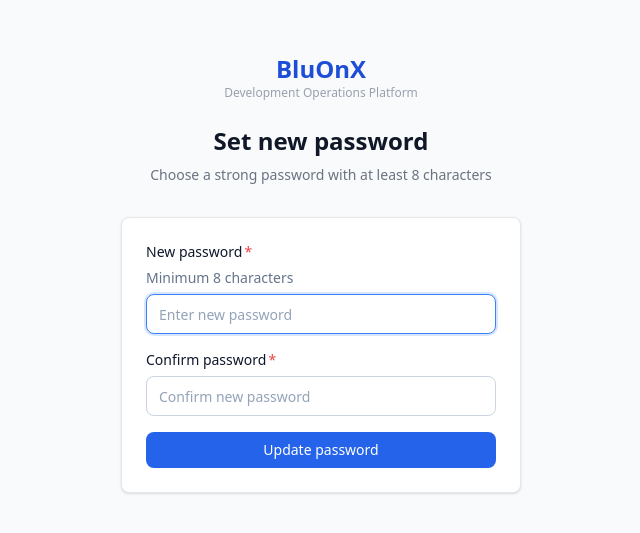
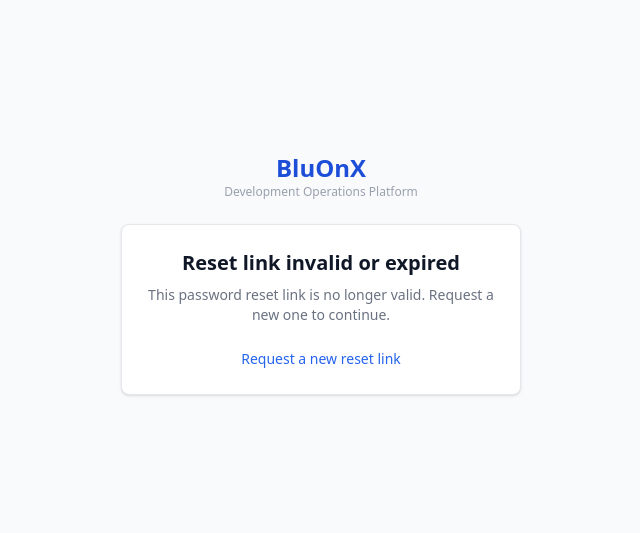
Before and after one commit to Sabir-Hussain-tkrupt/bluonx-capstone-automation_new, a React app in the folder frontend/: page /auth/reset-password in a window 1280 px wide. Shown: the part 127-660 px from the top of the page, without its empty margins (319-959 px from the left). Built offline with nearby package versions, Linux system fonts and the light colour scheme; no server answers; the HTML template or start-up script is replaced by a standard one.

Commit message:
fix(reset-password): gate on recovery session before submit and map   Auth session missing to actionable guidance (closes the async-session race   and the cryptic error on consumed/expired links); ResetPasswordPage only

```diff
--- a/frontend/src/features/auth/pages/ResetPasswordPage.tsx
+++ b/frontend/src/features/auth/pages/ResetPasswordPage.tsx
@@ -1,13 +1,33 @@
 import { useState } from 'react';
-import { useNavigate } from 'react-router-dom';
+import { Link, useNavigate } from 'react-router-dom';
+import { useAuth } from '@/contexts/AuthContext';
 import { updatePassword } from '@/services/auth.service';
 import { useToast } from '@/components/ui';
 import { SetPasswordForm } from '@/components/auth/SetPasswordForm';
 import { ROUTES } from '@/constants/routes';
 
+/**
+ * Password-reset landing page (bare route). The recovery email link lands here
+ * and Supabase establishes a session from the URL asynchronously.
+ *
+ * We gate on that session (via AuthContext) before allowing submit. Without the
+ * gate, submitting before the async URL->session exchange finishes calls
+ * updateUser with no session and fails with "Auth session missing!". Gating also
+ * gives us a clear "link invalid/expired" state for the cases where no session
+ * ever forms (one-time token consumed by an email scanner, or an expired link),
+ * instead of a cryptic error. Gate on `session` (not `isAuthenticated`): a
+ * PASSWORD_RECOVERY session has no public.users profile loaded.
+ *
+ * Security: this only makes submission stricter. updateUser still requires a
+ * server-verified session; nothing here bypasses or weakens a check.
+ */
+const SESSION_MISSING_MESSAGE =
+  'Your reset link is invalid or has expired. Please request a new password reset.';
+
 export function ResetPasswordPage() {
   const navigate = useNavigate();
   const { toast } = useToast();
+  const { session, isLoading } = useAuth();
 
   const [serverError, setServerError] = useState<string | null>(null);
   const [isSubmitting, setIsSubmitting] = useState(false);
@@ -24,22 +44,59 @@
       });
       navigate(ROUTES.LOGIN, { replace: true });
     } catch (err) {
-      const message =
-        err instanceof Error ? err.message : 'An unexpected error occurred';
-      setServerError(message);
+      const raw = err instanceof Error ? err.message : 'An unexpected error occurred';
+      // Map the cryptic "Auth session missing!" (session expired between load and
+      // submit) to actionable guidance; surface any other error as-is.
+      setServerError(/session missing/i.test(raw) ? SESSION_MISSING_MESSAGE : raw);
     } finally {
       setIsSubmitting(false);
     }
   }
 
-  return (
+  const shell = (children: React.ReactNode) => (
     <div className="flex min-h-screen items-center justify-center bg-gray-50">
       <div className="w-full max-w-md p-6">
         <div className="mb-6 text-center">
           <h1 className="text-2xl font-bold text-primary-700">BluOnX</h1>
           <p className="text-xs text-gray-400">Development Operations Platform</p>
         </div>
+        {children}
+      </div>
+    </div>
+  );
 
+  // Still resolving the recovery session from the URL — don't flash the form or
+  // the invalid state before we know whether a session materialized.
+  if (isLoading) {
+    return shell(
+      <div className="text-center">
+        <div className="mx-auto mb-4 h-8 w-8 animate-spin rounded-full border-4 border-primary-200 border-t-primary-600" />
+        <p className="text-sm text-gray-500">Verifying your reset link...</p>
+      </div>,
+    );
+  }
+
+  // No recovery session — the link was never valid here, was already consumed, or
+  // has expired. Send the user back to request a fresh one instead of erroring.
+  if (!session) {
+    return shell(
+      <div className="rounded-lg border border-gray-200 bg-white p-6 text-center shadow-sm">
+        <h2 className="text-xl font-semibold text-gray-900">Reset link invalid or expired</h2>
+        <p className="mt-2 text-sm text-gray-500">
+          This password reset link is no longer valid. Request a new one to continue.
+        </p>
+        <Link
+          to={ROUTES.FORGOT_PASSWORD}
+          className="mt-6 inline-block text-sm font-medium text-primary-600 hover:text-primary-700"
+        >
+          Request a new reset link
+        </Link>
+      </div>,
+    );
+  }
+
+  return shell(
+    <>
       <div className="mb-8 text-center">
         <h2 className="text-2xl font-semibold text-gray-900">Set new password</h2>
         <p className="mt-2 text-sm text-gray-500">
@@ -55,7 +112,6 @@
           serverError={serverError}
         />
       </div>
-      </div>
-    </div>
+    </>,
   );
 }
```
Also changed, not shown: 1 other file (tests, documents, lock files or other folders). Lines whose indentation alone changed are shown as unchanged.
